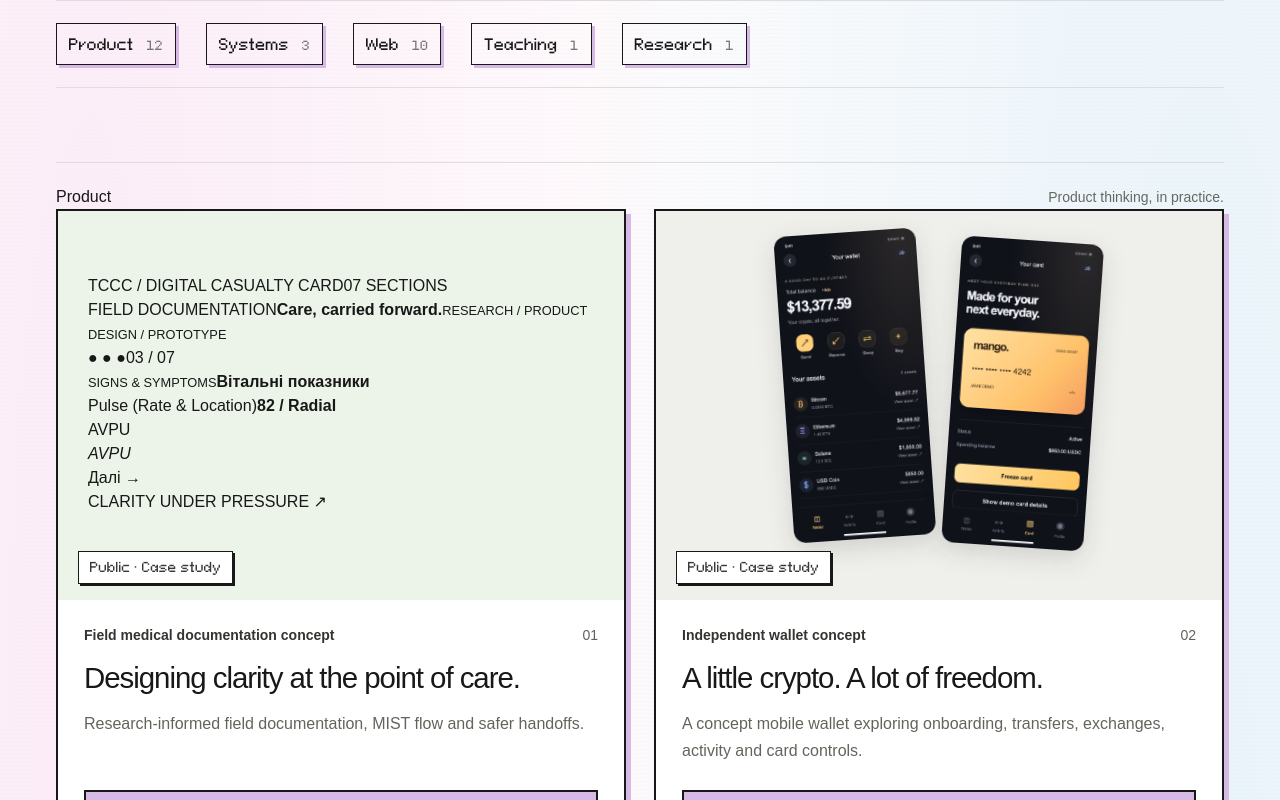
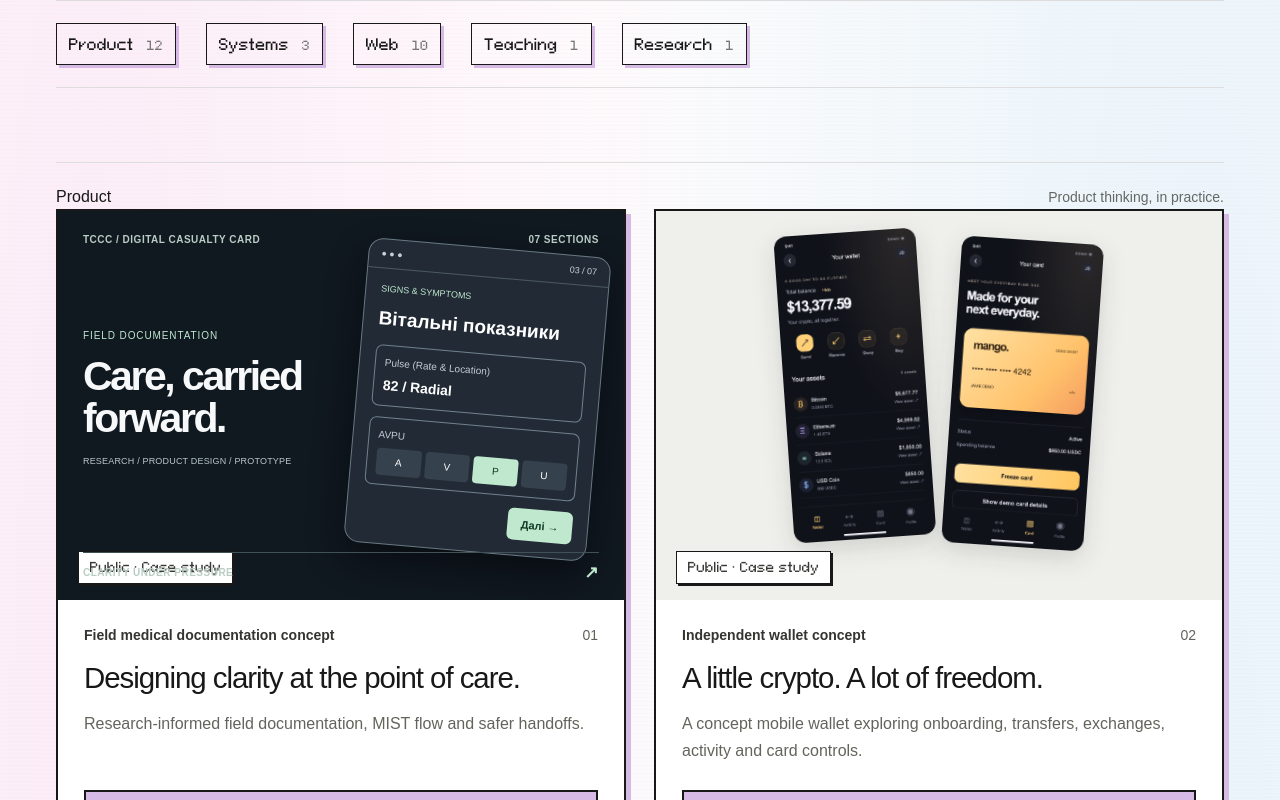
Before and after one commit to mariesanglante/marianna-portfolio, a Next.js app: page /cases in a window 1280 px wide. Shown: the part 542-1342 px from the top of the page. Built offline with nearby package versions, Linux system fonts and the light colour scheme; no server answers.

Commit message:
Style TCCC archive cover with premium dark product preview

```diff
--- a/app/cases/archive-cards.css
+++ b/app/cases/archive-cards.css
@@ -29,3 +29,27 @@
 .archive-abstract-panel-side>span:nth-child(3){left:12%;right:12%;bottom:12%;height:14%;background:#4b786233}
 .abstract-lumio-couples{--abstract-a:#2860ef;--abstract-b:#dbe7ff}.abstract-semaverse{--abstract-a:#d4f779;--abstract-b:#6c82db}.abstract-oasive{--abstract-a:#2b9c94;--abstract-b:#b9e3df}.abstract-simcare{--abstract-a:#8065a6;--abstract-b:#e5d9f2}.abstract-coinflix{--abstract-a:#6351b5;--abstract-b:#dcd3f1}.abstract-causal-labs{--abstract-a:#55d097;--abstract-b:#c8dfce}.abstract-ascy{--abstract-a:#939dc9;--abstract-b:#dce0fc}.abstract-rainforest{--abstract-a:#7c4b9e;--abstract-b:#d6c4e9}
 @media(max-width:700px){.archive-abstract-panel{width:60%;height:66%}.archive-abstract-panel-side{width:23%;height:50%}}
+
+
+/* TCCC product case cover / bespoke artwork composed from current UI language */
+.archive-tccc-cover{position:absolute;inset:0;overflow:hidden;padding:22px 25px 16px;background:#101820;color:#f2f5f8;display:flex;flex-direction:column}
+.archive-tccc-cover-top,.archive-tccc-cover-foot{display:flex;justify-content:space-between;align-items:center;gap:12px;position:relative;z-index:2;font:600 10px/1.4 ui-monospace,monospace;letter-spacing:.05em;color:#b9cdc4}
+.archive-tccc-cover-layout{display:grid;grid-template-columns:minmax(0,1fr) 47%;align-items:center;gap:10px;min-height:0;flex:1}
+.archive-tccc-cover-copy{display:flex;flex-direction:column;gap:15px;min-width:0;position:relative;z-index:2}
+.archive-tccc-cover-copy>span{color:#bfe8cf;font:10px ui-monospace,monospace;letter-spacing:.09em}
+.archive-tccc-cover-copy strong{font-size:clamp(24px,3.2vw,54px);line-height:1.02;letter-spacing:-.06em;font-weight:650;color:#f6f8f9}
+.archive-tccc-cover-copy small{color:#b8c6cc;font:9px/1.5 ui-monospace,monospace;letter-spacing:.02em}
+.archive-tccc-cover-device{align-self:center;min-width:0;background:#222b35;border:1px solid #687884;border-radius:15px;box-shadow:0 16px 36px #0007;transform:rotate(5deg);overflow:hidden}
+.archive-tccc-cover-toolbar{display:flex;justify-content:space-between;padding:9px 12px;border-bottom:1px solid #4b5964;font:9px ui-monospace,monospace;color:#c4d1d9}
+.archive-tccc-cover-ui{padding:15px;display:flex;flex-direction:column;gap:11px}
+.archive-tccc-cover-ui>small{color:#bfe8cf;font:9px ui-monospace,monospace}
+.archive-tccc-cover-ui>strong{color:#fff;font-size:clamp(12px,1.5vw,19px)}
+.archive-tccc-cover-input{border:1px solid #70818e;border-radius:7px;padding:9px;color:#c3cdd8;font-size:10px}
+.archive-tccc-cover-input>b{display:block;color:#fff;font-size:14px;margin-top:5px}
+.archive-tccc-cover-avpu{display:flex;gap:4px;margin-top:6px}
+.archive-tccc-cover-avpu i{font-size:10px;font-style:normal;flex:1;text-align:center;background:#35424e;color:#fff;border-radius:4px;padding:6px 0}
+.archive-tccc-cover-avpu .on{background:#bfe8cf;color:#103923}
+.archive-tccc-cover-cta{align-self:flex-end;border-radius:6px;background:#bfe8cf;color:#103923;padding:8px 13px;font-size:11px;font-weight:700}
+.archive-tccc-cover-foot{padding-top:8px;border-top:1px solid #405158}
+.archive-tccc-cover-foot span{font-size:17px;color:#bfe8cf}
+@media(max-width:480px){.archive-tccc-cover{padding:16px 16px 12px}.archive-tccc-cover-layout{grid-template-columns:1fr 44%}.archive-tccc-cover-copy{gap:10px}.archive-tccc-cover-copy strong{font-size:clamp(23px,7vw,35px)}.archive-tccc-cover-ui{padding:8px;gap:6px}.archive-tccc-cover-input{padding:6px}.archive-tccc-cover-top{font-size:8px}}
```
